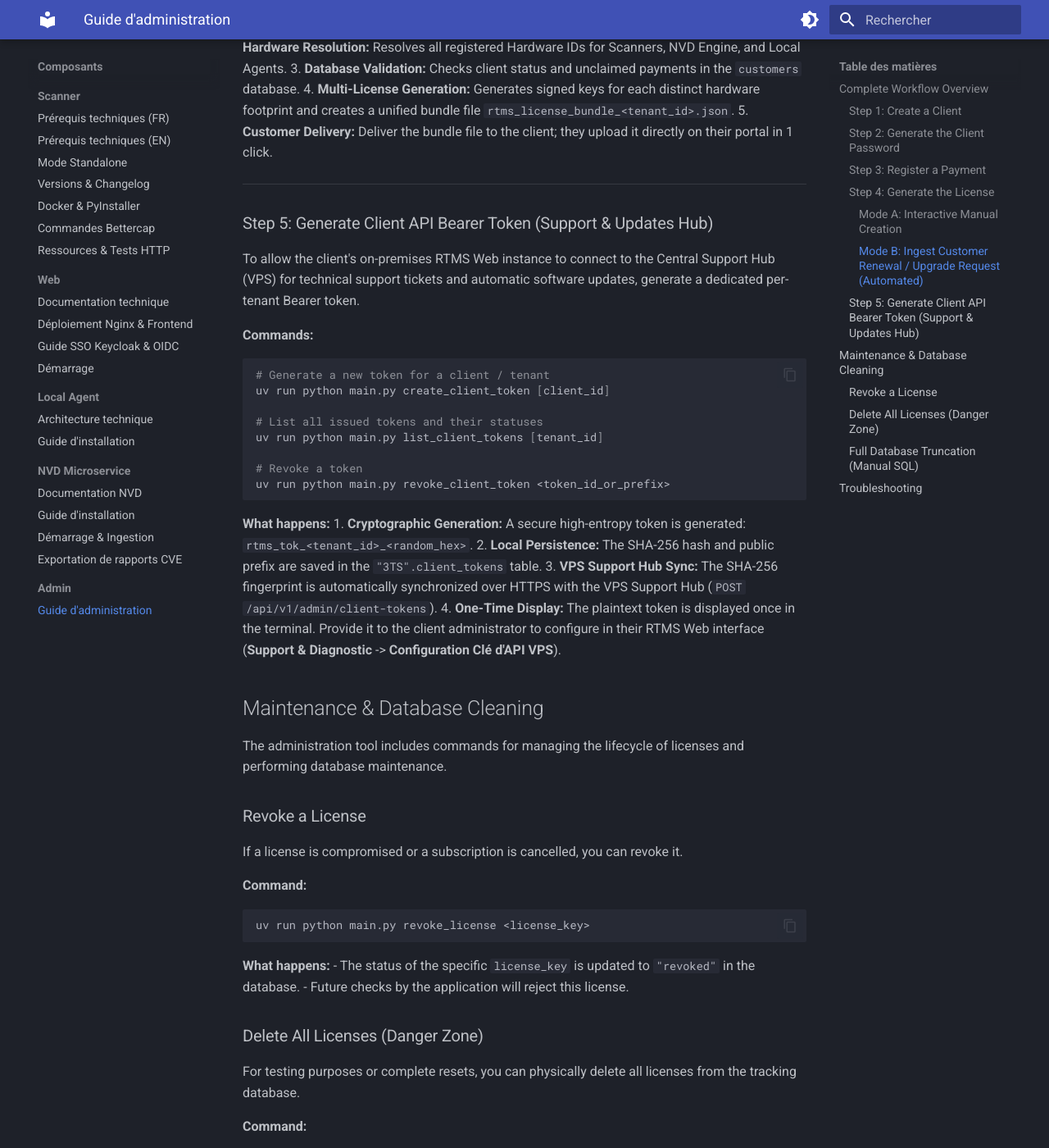
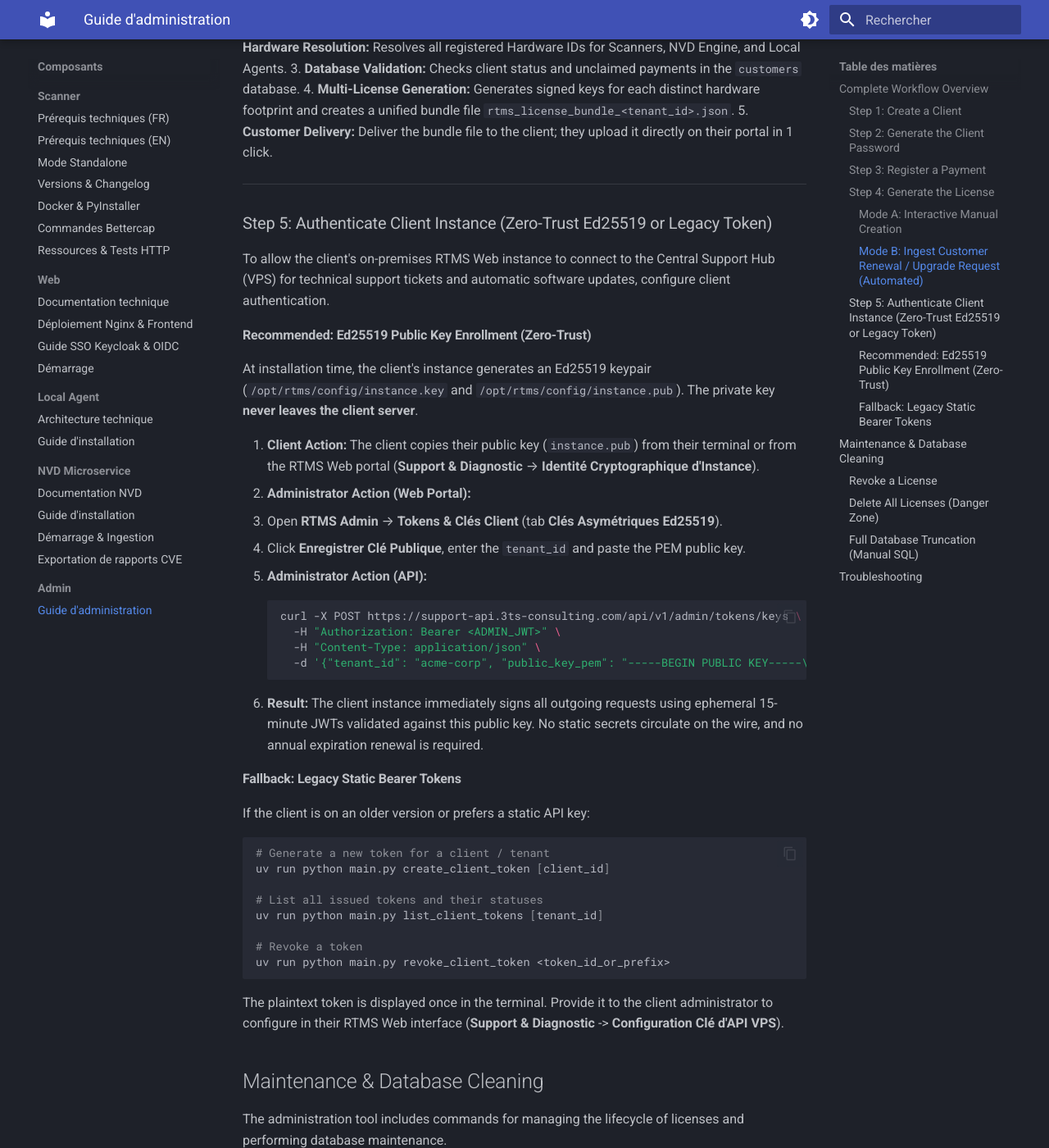
Before and after one commit to tritschler/rtms-documentation, an MkDocs documentation site: the page built from docs/components/admin/admin_guide.md, in a window 1280 px wide and 1400 px high, scrolled down 2438 px. Shown: the whole window at 82% size. Built offline with MkDocs 1.6.1 and Material for MkDocs 9.7.7, drawn with Linux system fonts in a browser that asks for light colours.

Commit message:
docs: document zero-trust Ed25519 asymmetric authentication for Central Support Hub integration

````diff
--- a/docs/architecture/overview.md
+++ b/docs/architecture/overview.md
@@ -89,6 +89,11 @@ graph TD
 
 ### 4. Central Support Hub Integration (`rtms-web` -> OVH VPS)
 Centralized cloud gateway hosted on an OVH VPS (`rtms-admin/vps-support-hub`) fulfilling three core roles:
+* **Zero-Trust Asymmetric Authentication (Ed25519 + Short-Lived JWTs)** :
+  * **No permanent secrets on the network:** The client instance holds its private key (`/opt/rtms/config/instance.key`, `chmod 0600`) and never transmits it.
+  * **Ephemeral JWTs:** Each request to the VPS Support Hub generates an ephemeral JSON Web Token valid for **15 minutes** signed with the `EdDSA` (Ed25519) algorithm.
+  * **Public Key Enrollment:** The 3TS Support Hub validates incoming requests against the client's registered public key stored in `"3TS".client_keys`.
+  * **Legacy Compatibility:** Seamless fallback to static SHA-256 Bearer tokens for older deployments.
 * **Support & Incident Ticketing (`/api/v1/tickets`)** :
   * RTMS Web acts as an authenticated proxy (`/api/support/tickets`), allowing operators to submit support tickets, logs, and diagnostic screenshots directly from the web console with automatic SMTP notifications.
 * **Automated License Renewal & Upgrade Intake (`/api/v1/license-requests`)** :
--- a/docs/compliance/licenses.md
+++ b/docs/compliance/licenses.md
@@ -116,7 +116,7 @@ RTMS provides an automated, end-to-end renewal cycle that eliminates the need fo
 * From the **Subscription & License** page, clicking **"Request Early Upgrade"** or **"Upgrade License"** inspects PostgreSQL database records (`admin.service_registry`, `admin.agent_tokens`, `admin.tenant_infra`).
 * The system automatically attaches all known Hardware IDs for active Scanners, NVD Engine, and Local Agents.
 * Clicking **"Generate Request File"**:
-  1. Sends the request directly to the **3TS Central Support Hub VPS** (if configured via `support_vps_url`).
+  1. Sends the request directly to the **3TS Central Support Hub VPS** (authenticated via the appliance's Ed25519 signed JWT, or fallback Bearer token).
   2. Simultaneously downloads a local backup copy named `rtms_renewal_request_<tenant_id>.json`.
 
 ### 2. Central VPS Ingestion & Notification
--- a/docs/components/admin/admin_guide.md
+++ b/docs/components/admin/admin_guide.md
@@ -104,11 +104,28 @@ python license_manager/license_generator.py --request rtms_renewal_request_<tena
 
 ---
 
-### Step 5: Generate Client API Bearer Token (Support & Updates Hub)
+### Step 5: Authenticate Client Instance (Zero-Trust Ed25519 or Legacy Token)
 
-To allow the client's on-premises RTMS Web instance to connect to the Central Support Hub (VPS) for technical support tickets and automatic software updates, generate a dedicated per-tenant Bearer token.
+To allow the client's on-premises RTMS Web instance to connect to the Central Support Hub (VPS) for technical support tickets and automatic software updates, configure client authentication.
 
-**Commands:**
+#### Recommended: Ed25519 Public Key Enrollment (Zero-Trust)
+At installation time, the client's instance generates an Ed25519 keypair (`/opt/rtms/config/instance.key` and `/opt/rtms/config/instance.pub`). The private key **never leaves the client server**.
+
+1. **Client Action:** The client copies their public key (`instance.pub`) from their terminal or from the RTMS Web portal (**Support & Diagnostic** → **Identité Cryptographique d'Instance**).
+2. **Administrator Action (Web Portal):**
+   - Open **RTMS Admin** → **Tokens & Clés Client** (tab **Clés Asymétriques Ed25519**).
+   - Click **Enregistrer Clé Publique**, enter the `tenant_id` and paste the PEM public key.
+3. **Administrator Action (API):**
+   ```bash
+   curl -X POST https://support-api.3ts-consulting.com/api/v1/admin/tokens/keys \
+     -H "Authorization: Bearer <ADMIN_JWT>" \
+     -H "Content-Type: application/json" \
+     -d '{"tenant_id": "acme-corp", "public_key_pem": "-----BEGIN PUBLIC KEY-----\n..."}'
+   ```
+4. **Result:** The client instance immediately signs all outgoing requests using ephemeral 15-minute JWTs validated against this public key. No static secrets circulate on the wire, and no annual expiration renewal is required.
+
+#### Fallback: Legacy Static Bearer Tokens
+If the client is on an older version or prefers a static API key:
 ```bash
 # Generate a new token for a client / tenant
 uv run python main.py create_client_token [client_id]
@@ -119,12 +136,7 @@ uv run python main.py list_client_tokens [tenant_id]
 # Revoke a token
 uv run python main.py revoke_client_token <token_id_or_prefix>
 ```
-
-**What happens:**
-1. **Cryptographic Generation:** A secure high-entropy token is generated: `rtms_tok_<tenant_id>_<random_hex>`.
-2. **Local Persistence:** The SHA-256 hash and public prefix are saved in the `"3TS".client_tokens` table.
-3. **VPS Support Hub Sync:** The SHA-256 fingerprint is automatically synchronized over HTTPS with the VPS Support Hub (`POST /api/v1/admin/client-tokens`).
-4. **One-Time Display:** The plaintext token is displayed once in the terminal. Provide it to the client administrator to configure in their RTMS Web interface (**Support & Diagnostic** -> **Configuration Clé d'API VPS**).
+The plaintext token is displayed once in the terminal. Provide it to the client administrator to configure in their RTMS Web interface (**Support & Diagnostic** -> **Configuration Clé d'API VPS**).
 
 
 ## Maintenance & Database Cleaning
````
Also changed, not shown: docs/components/web/technical_documentation.md (+13 -10 lines).
